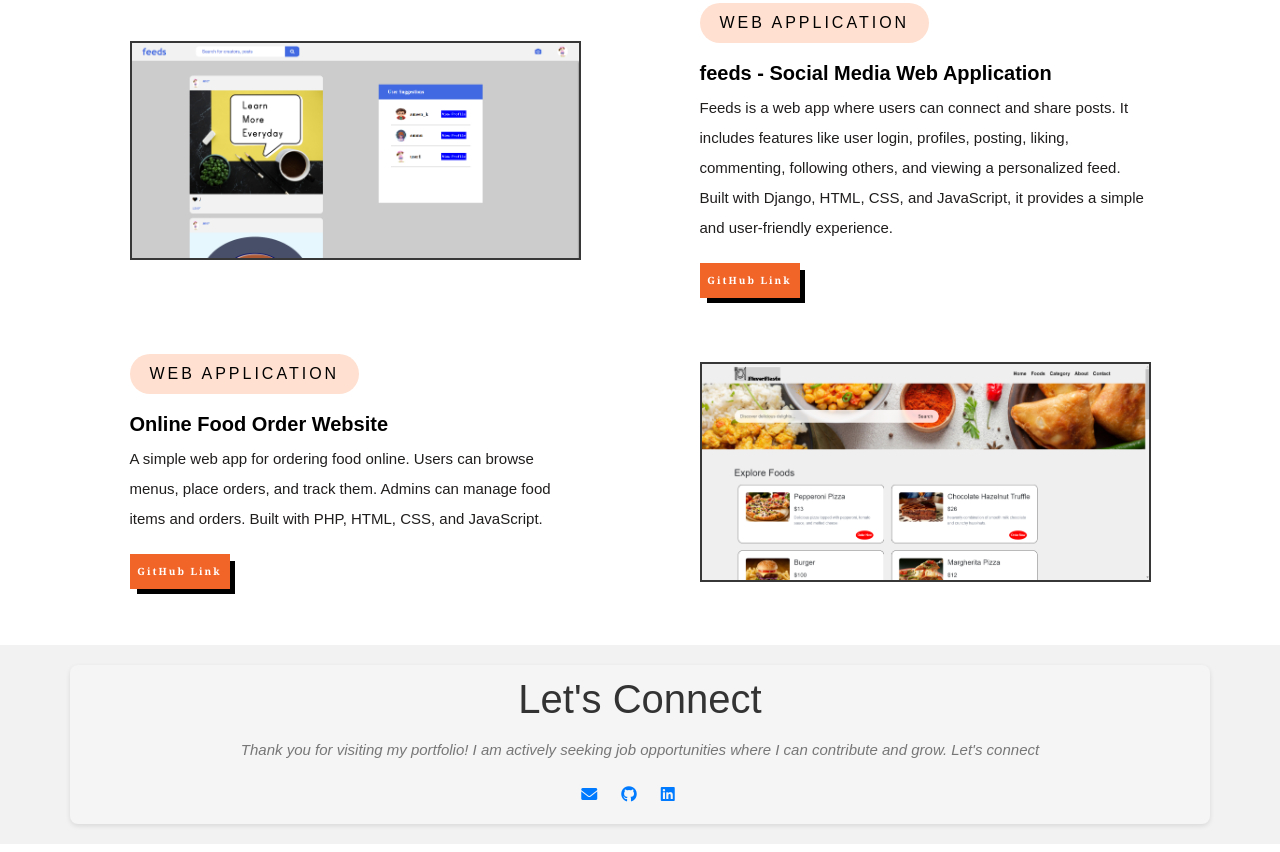
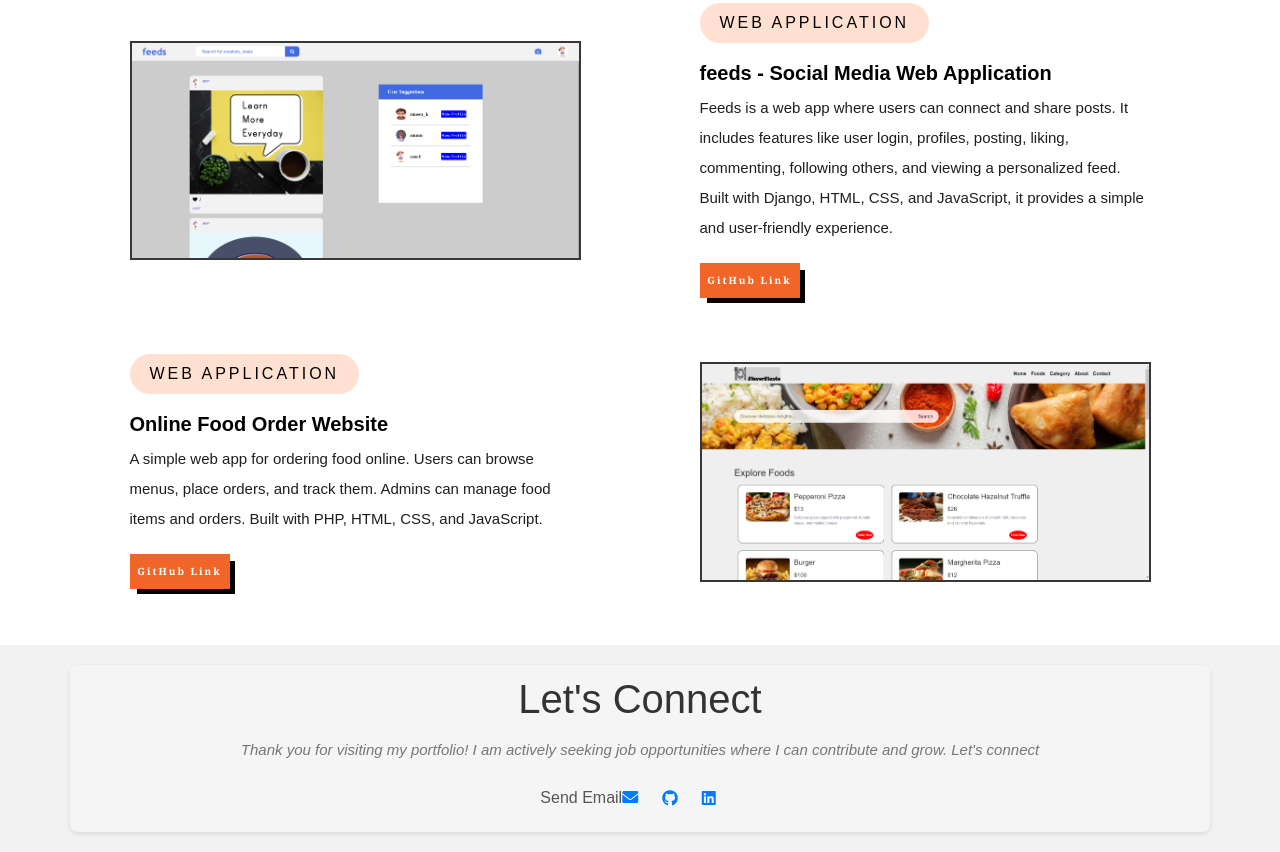
Before and after one commit to TechLearner06/My_Portfolio, a plain HTML site: page index.html in a window 1280 px wide. Shown: the part 2474-3326 px from the top of the page. Drawn offline with nearby package versions, Linux system fonts and the light colour scheme.

Commit message:
code update

```diff
--- a/index.html
+++ b/index.html
@@ -374,7 +374,7 @@
                             <p>Thank you for visiting my portfolio! I am actively seeking job opportunities where I can contribute and grow. Let's connect</p>
                         </div>
                         <div class="contact-det">
-                            <a href="https://mail.google.com/mail/?view=cm&fs=1&to=fayizakm2001@gmail.com&cc=cc@example.com&subject=Hello&body=Hi%20there!" target="_blank"><i class="fa fa-envelope"></i></a>
+                            <a href="mailto:hr@example.com">Send Email<i class="fa fa-envelope"></i></a>
                             <a href="https://github.com/TechLearner06" target="_blank"><i class="fa-brands fa-github"></i></a>
                             <a href="https://www.linkedin.com/in/fayizakm/" target="_blank"><i class="fa-brands fa-linkedin"></i></a>
                         </div>
```
